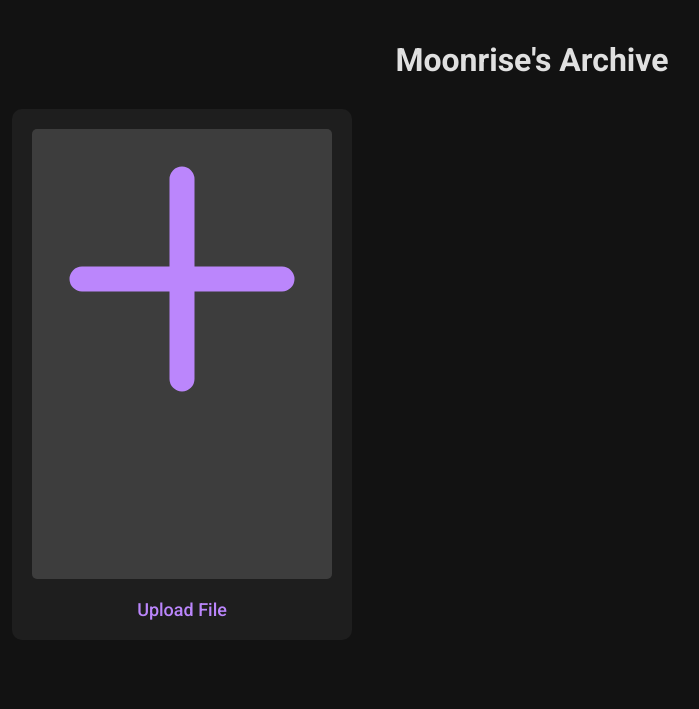
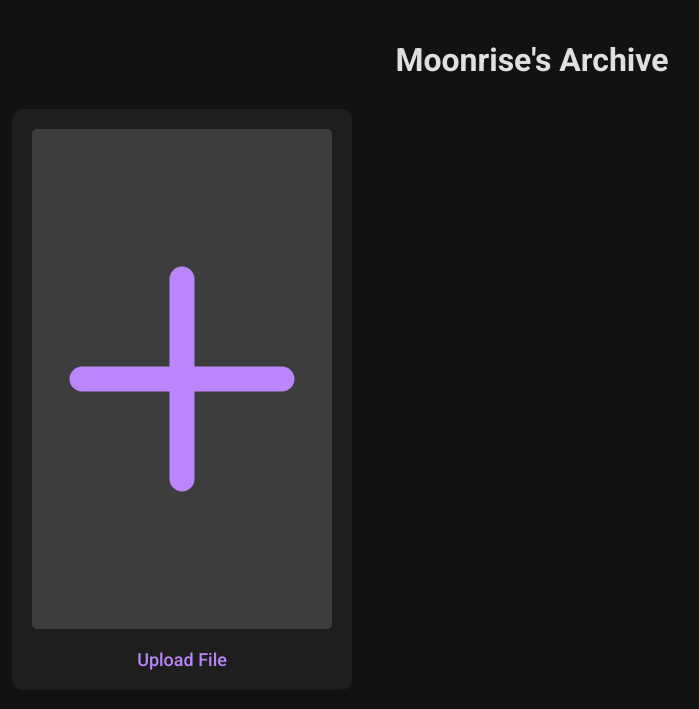
Before and after one commit to 0xMoonrise/archive, a Flask app: page / in a window 1280 px wide. Shown: the top 709 px of the page, without its empty margins (108-807 px from the left). Run offline with Flask 3, Linux system fonts and the light colour scheme; some libraries are stand-ins or nearby versions.

Commit message:
Fix center plus icon

```diff
--- a/static/styles/main.css
+++ b/static/styles/main.css
@@ -28,7 +28,7 @@ h1 {
 
 .card-thumbnail {
     width: 100%;
-   	height: 450px;
+   	height: 500px;
     object-fit: cover;
     border-radius: 5px;
 }
--- a/templates/index.html
+++ b/templates/index.html
@@ -14,7 +14,7 @@
     <div class="card-list">
         <div class="card-container">
             <a class="card" onclick="document.getElementById('file-input').click()">
-                <div class="card-thumbnail" style="background: #3d3d3d;">
+                <div class="card-thumbnail" style="background: #3d3d3d; display: flex; align-items: center;">
                     <svg class="plus-icon" xmlns="http://www.w3.org/2000/svg" viewBox="0 0 24 24" fill="none">
                         <path d="M12 4V12M12 12V20M12 12H4M12 12H20" stroke="#bb86fc" stroke-width="2" stroke-linecap="round" stroke-linejoin="round"/>
                     </svg>
```
Also changed, not shown: 1 other file.
